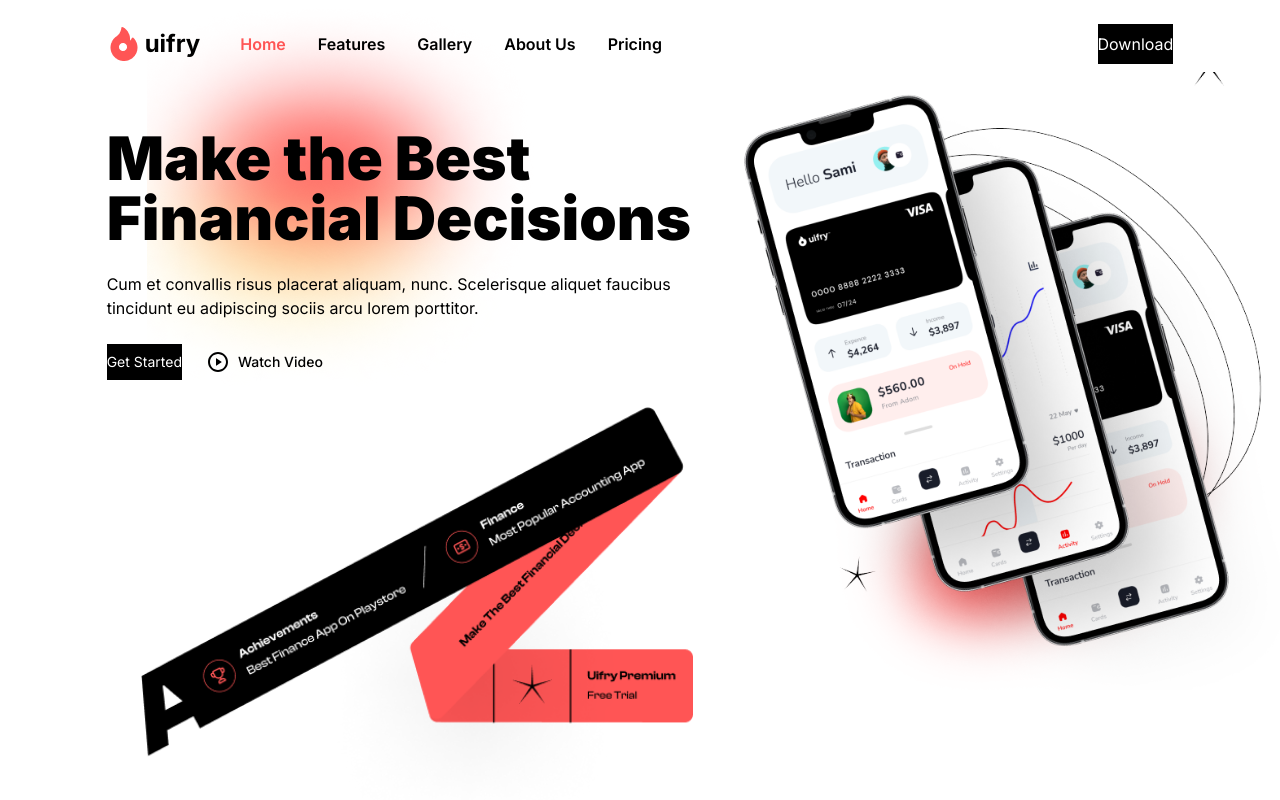
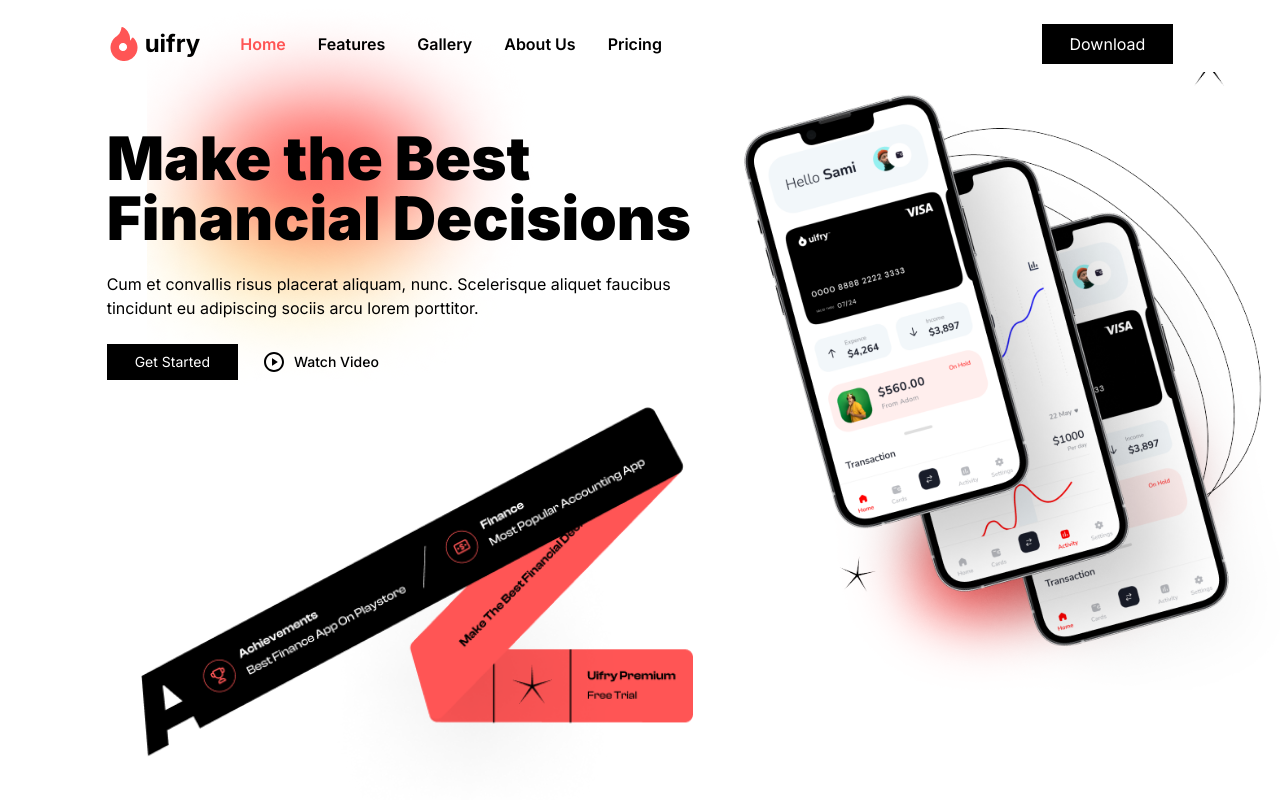
Before and after one commit to gyanendra19/batch-system, a Next.js app: page / in a window 1280 px wide. Shown: the top 800 px of the page. Built offline with nearby package versions, Linux system fonts and the light colour scheme.

Commit message:
third commit

```diff
--- a/components/Navbar.tsx
+++ b/components/Navbar.tsx
@@ -2,7 +2,6 @@
 import React, { Dispatch, SetStateAction, useState } from 'react'
 import AnchorLink from 'react-anchor-link-smooth-scroll'
 import { RiCloseLine, RiMenuLine } from '@remixicon/react'
-import { ActionBtn } from '@/utils/shared'
 
 interface ComponentProps {
   selectedPage: Pages
@@ -50,7 +49,7 @@
             </div>
           </div>
 
-          <ActionBtn text = {'Download'}/>
+          <button className="px-7 hover:opacity-85 hover:scale-105 transition-all py-2 bg-black text-white">Download</button>
         </div>
       </nav>
     </>
```
